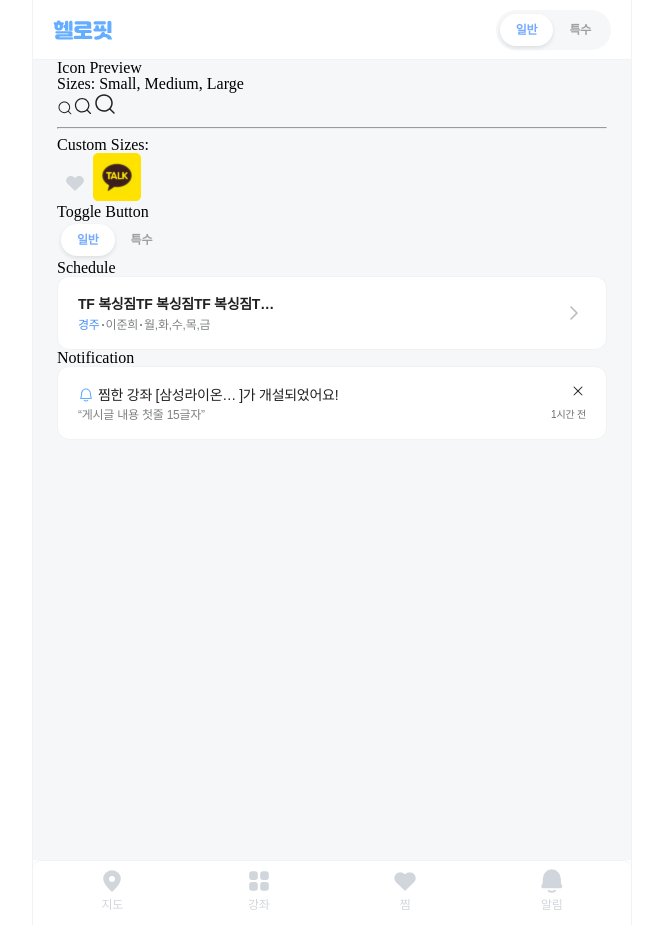
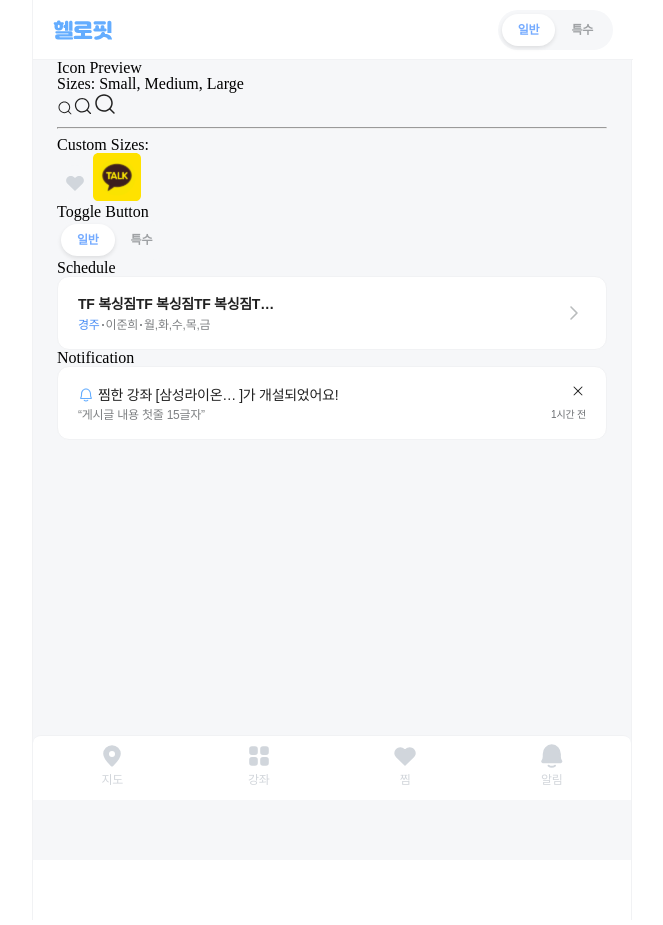
Before and after one commit to HELLO-FIT/FE_HELLO-FIT, a Next.js app: page /preview in a window 1280 px wide. Shown: the whole page, without its empty margins (308-971 px from the left). Built offline with nearby package versions, Linux system fonts and the light colour scheme; a web font is replaced by a local one.

Commit message:
Design: Layout position 수정

```diff
--- a/src/components/Layout/GNB/GNB.module.scss
+++ b/src/components/Layout/GNB/GNB.module.scss
@@ -6,8 +6,10 @@
   display: flex;
   justify-content: space-around;
   align-items: center;
-  position: sticky;
+  position: fixed;
   bottom: 0;
+  left: 50%;
+  transform: translateX(-50%);
   padding: 8px 6px 12px;
   border-radius: 8px 8px 0px 0px;
   border-top: 1px solid $gray20;
--- a/src/components/Layout/Header/Header.module.scss
+++ b/src/components/Layout/Header/Header.module.scss
@@ -10,8 +10,9 @@
   height: 60px;
   background-color: $white;
   border-bottom: 1px solid $gray20;
-  position: sticky;
+  position: fixed;
   top: 0;
+  z-index: 10;
 
   @media (max-width: $mobile) {
     max-width: 100%;
--- a/src/pages/_app.tsx
+++ b/src/pages/_app.tsx
@@ -12,7 +12,9 @@ export default function App({ Component, pageProps }: AppProps) {
 
   return (
     <div className="body">
-      <div className="appContainer">
+      <div
+        className={`appContainer ${!hideHeader ? 'withHeader' : ''} ${!hideGNB ? 'withGNB' : ''}`}
+      >
         {!hideHeader && <Header />}
         <Component {...pageProps} />
         {!hideGNB && <GNB />}
--- a/src/styles/globals.scss
+++ b/src/styles/globals.scss
@@ -210,6 +210,15 @@ $mobile: 768px;
   border-left: 1px solid $gray20;
   border-right: 1px solid $gray20;
   overflow: hidden;
+  position: relative;
+
+  &.withHeader {
+    padding-top: 60px;
+  }
+
+  &.withGNB {
+    padding-bottom: 60px;
+  }
 
   @media (max-width: $mobile) {
     width: 100vw;
```
